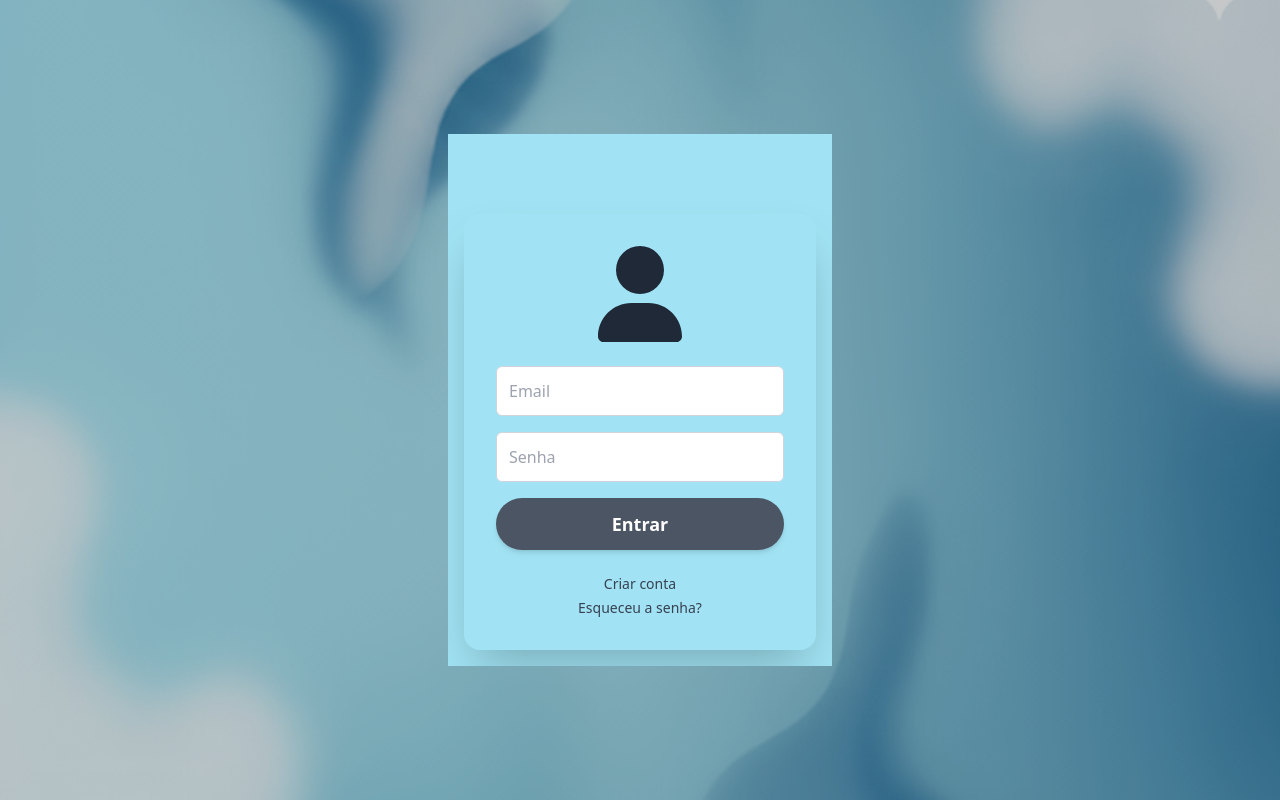
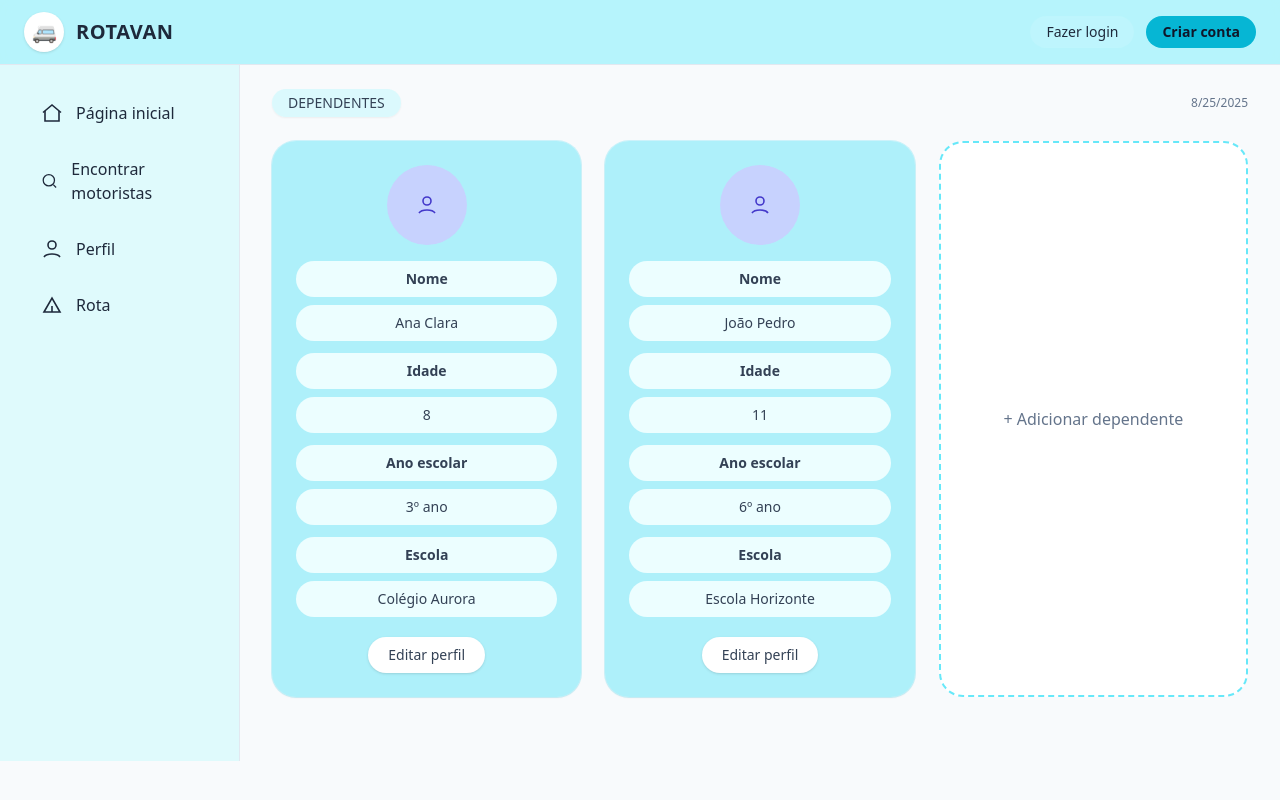
Before and after one commit to pedraofiec/newtcc, a React (Create React App) app: page /#/ in a window 1280 px wide. Built offline with nearby package versions, Linux system fonts and the light colour scheme; no server answers.

Commit message:
homescreen

```diff
--- a/src/App.js
+++ b/src/App.js
@@ -1,28 +1,36 @@
-// src/App.js
 import React from 'react';
+import { HashRouter as Router, Route, Routes } from 'react-router-dom';
+
+// Importa os componentes de cada funcionalidade
+import HomeScreen from './features/home/components/HomeScreen'; // <-- Apenas para testar o HomeScreen
+import SplashScreen from './features/splash/SplashScreen';
 import LoginForm from './features/splash/components/LoginForm';
 import UserTypeSelection from './features/splash/components/UserTypeSelection';
+import ForgotPassword from './features/splash/components/ForgotPassword';
+
+// Importa os componentes de cadastro
 import RegisterResponsible from './features/cadastro/components/RegisterResponsible';
 import RegisterDriver from './features/cadastro/components/RegisterDriver';
 import RegisterSchool from './features/cadastro/components/RegisterSchool';
 import RegisterStudent from './features/cadastro/components/RegisterStudent';
-import SplashScreen from './features/splash/SplashScreen';
-import ForgotPassword from './features/splash/components/ForgotPassword'; // <-- Importe o componente
-import { HashRouter as Router, Route, Routes } from 'react-router-dom';
 
 function App() {
   return (
     <div className="App">
       <Router>
         <Routes>
-          <Route path="/" element={<SplashScreen />} />
+          {/* Para testar o HomeScreen, ele é a primeira rota */}
+          <Route path="/" element={<HomeScreen />} />
+
+          {/* As outras rotas permanecem para quando você precisar delas */}
+          <Route path="/splash" element={<SplashScreen />} />
           <Route path="/login" element={<LoginForm />} />
+          <Route path="/forgot-password" element={<ForgotPassword />} />
           <Route path="/register" element={<UserTypeSelection />} />
           <Route path="/register/responsible" element={<RegisterResponsible />} />
           <Route path="/register/driver" element={<RegisterDriver />} />
           <Route path="/register/school" element={<RegisterSchool />} />
           <Route path="/register/student" element={<RegisterStudent />} />
-          <Route path="/forgot-password" element={<ForgotPassword />} /> {/* <-- Nova rota */}
         </Routes>
       </Router>
     </div>
--- /dev/null
+++ b/src/features/home/components/HomeScreen.js
@@ -0,0 +1,210 @@
+import React, { useEffect, useState } from "react";
+import axios from "axios";
+
+const mockDependents = [
+  { id: 1, nome: "Ana Clara", idade: 8, ano: "3º ano", escola: "Colégio Aurora" },
+  { id: 2, nome: "João Pedro", idade: 11, ano: "6º ano", escola: "Escola Horizonte" },
+];
+
+const Chip = ({ children }) => (
+  <div className="rounded-full bg-cyan-100/70 px-4 py-1 text-sm font-medium text-slate-700 shadow-sm">
+    {children}
+  </div>
+);
+
+const Icon = ({ name }) => {
+  const base = "w-6 h-6";
+  if (name === "home")
+    return (
+      <svg className={base} viewBox="0 0 24 24" fill="none" stroke="currentColor" strokeWidth="1.6">
+        <path d="M3 11.5 12 4l9 7.5" />
+        <path d="M5 10v10h14V10" />
+      </svg>
+    );
+  if (name === "search")
+    return (
+      <svg className={base} viewBox="0 0 24 24" fill="none" stroke="currentColor" strokeWidth="1.6">
+        <circle cx="11" cy="11" r="7" />
+        <path d="m20 20-3.5-3.5" />
+      </svg>
+    );
+  if (name === "user")
+    return (
+      <svg className={base} viewBox="0 0 24 24" fill="none" stroke="currentColor" strokeWidth="1.6">
+        <circle cx="12" cy="8" r="4" />
+        <path d="M4 20c2.5-4 13.5-4 16 0" />
+      </svg>
+    );
+  return (
+    <svg className={base} viewBox="0 0 24 24" fill="none" stroke="currentColor" strokeWidth="1.6">
+      <path d="M4 19l8-14 8 14H4Z" />
+      <path d="M12 13v6" />
+    </svg>
+  );
+};
+
+const DependentCard = ({ d, onEdit }) => (
+  <div className="rounded-3xl bg-cyan-300/50 p-6 shadow-sm ring-1 ring-cyan-400/20">
+    <div className="mx-auto mb-4 flex h-20 w-20 items-center justify-center rounded-full bg-indigo-200 text-indigo-700">
+      <Icon name="user" />
+    </div>
+    <div className="space-y-3">
+      <div className="text-center text-slate-700">
+        <div className="mb-2 rounded-full bg-cyan-50 px-4 py-2 text-sm font-semibold">Nome</div>
+        <div className="rounded-full bg-cyan-50 px-4 py-2 text-sm">{d?.nome ?? "—"}</div>
+      </div>
+      <div className="text-center text-slate-700">
+        <div className="mb-2 rounded-full bg-cyan-50 px-4 py-2 text-sm font-semibold">Idade</div>
+        <div className="rounded-full bg-cyan-50 px-4 py-2 text-sm">{d?.idade ?? "—"}</div>
+      </div>
+      <div className="text-center text-slate-700">
+        <div className="mb-2 rounded-full bg-cyan-50 px-4 py-2 text-sm font-semibold">Ano escolar</div>
+        <div className="rounded-full bg-cyan-50 px-4 py-2 text-sm">{d?.ano ?? "—"}</div>
+      </div>
+      <div className="text-center text-slate-700">
+        <div className="mb-2 rounded-full bg-cyan-50 px-4 py-2 text-sm font-semibold">Escola</div>
+        <div className="rounded-full bg-cyan-50 px-4 py-2 text-sm">{d?.escola ?? "—"}</div>
+      </div>
+      <div className="pt-2 text-center">
+        <button
+          onClick={() => onEdit(d.id)}
+          className="rounded-full bg-white px-5 py-2 text-sm font-medium text-slate-700 shadow hover:shadow-md hover:brightness-105 focus:outline-none"
+        >
+          Editar perfil
+        </button>
+      </div>
+    </div>
+  </div>
+);
+
+function HomeScreen() {
+  const [openNav, setOpenNav] = useState(false);
+  const [loading, setLoading] = useState(true);
+  const [dependentes, setDependentes] = useState([]);
+  const [error, setError] = useState(null);
+
+  useEffect(() => {
+    let mounted = true;
+    (async () => {
+      try {
+        const res = await axios.get("/api/dependents");
+        if (mounted) setDependentes(res.data);
+      } catch (e) {
+        if (mounted) setDependentes(mockDependents);
+      } finally {
+        if (mounted) setLoading(false);
+      }
+    })();
+    return () => {
+      mounted = false;
+    };
+  }, []);
+
+  const handleEdit = async (id) => {
+    try {
+      await axios.patch(`/api/dependents/${id}`, { touchedAt: new Date().toISOString() });
+      alert(`Editar dependente #${id}`);
+    } catch {
+      alert(`Editar dependente #${id}`);
+    }
+  };
+
+  return (
+    <div className="min-h-screen bg-slate-50 text-slate-800">
+      {/* Header */}
+      <header className="sticky top-0 z-30 w-full border-b border-slate-200 bg-cyan-200/80 backdrop-blur">
+        <div className="mx-auto flex max-w-7xl items-center justify-between px-4 py-3 md:px-6">
+          <div className="flex items-center gap-3">
+            <div className="flex h-10 w-10 items-center justify-center rounded-full bg-white shadow">
+              <span className="text-xl">🚐</span>
+            </div>
+            <span className="text-xl font-semibold tracking-wide text-slate-800">ROTAVAN</span>
+          </div>
+          <div className="flex items-center gap-3">
+            <button className="rounded-full bg-white/10 px-4 py-1.5 text-sm text-slate-800 hover:bg-white/20">Fazer login</button>
+            <button className="rounded-full bg-cyan-500 px-4 py-1.5 text-sm font-semibold text-slate-900 hover:brightness-110">Criar conta</button>
+            <button
+              onClick={() => setOpenNav((v) => !v)}
+              className="rounded-lg p-2 ring-1 ring-slate-300 md:hidden"
+              aria-label="Abrir menu"
+            >
+              <svg className="h-6 w-6" viewBox="0 0 24 24" fill="none" stroke="currentColor" strokeWidth="1.8">
+                <path d="M4 6h16M4 12h16M4 18h16" />
+              </svg>
+            </button>
+          </div>
+        </div>
+      </header>
+
+      <div className="mx-auto grid max-w-7xl grid-cols-1 md:grid-cols-[240px_1fr]">
+        {/* Sidebar */}
+        <aside className={`border-r border-slate-200 bg-cyan-100/60 md:block ${openNav ? "block" : "hidden"} md:sticky md:top-[68px]`}>
+          <nav className="flex flex-col gap-2 p-4 md:p-6">
+            <a href="#" className="flex items-center gap-3 rounded-xl px-4 py-3 hover:bg-white">
+              <Icon name="home" />
+              <span>Página inicial</span>
+            </a>
+            <a href="#" className="flex items-center gap-3 rounded-xl px-4 py-3 hover:bg-white">
+              <Icon name="search" />
+              <span>Encontrar motoristas</span>
+            </a>
+            <a href="#" className="flex items-center gap-3 rounded-xl px-4 py-3 hover:bg-white">
+              <Icon name="user" />
+              <span>Perfil</span>
+            </a>
+            <a href="#" className="flex items-center gap-3 rounded-xl px-4 py-3 hover:bg-white">
+              <Icon name="route" />
+              <span>Rota</span>
+            </a>
+          </nav>
+        </aside>
+
+        {/* Main */}
+        <main className="px-4 pb-16 pt-6 md:px-8">
+          <div className="mb-6 flex flex-wrap items-center justify-between gap-3">
+            <Chip>DEPENDENTES</Chip>
+            <div className="text-xs text-slate-500">{new Date().toLocaleDateString()}</div>
+          </div>
+
+          {loading ? (
+            <div className="py-12 text-center text-slate-500">Carregando…</div>
+          ) : error ? (
+            <div className="rounded-md bg-red-50 p-4 text-red-700">{error}</div>
+          ) : (
+            <div className="grid gap-6 sm:grid-cols-2 lg:grid-cols-3">
+              {dependentes.map((d) => (
+                <DependentCard key={d.id} d={d} onEdit={handleEdit} />
+              ))}
+              {/* Add card */}
+              <button className="flex min-h-[340px] items-center justify-center rounded-3xl border-2 border-dashed border-cyan-300 bg-white p-6 text-slate-500 hover:bg-cyan-50">
+                + Adicionar dependente
+              </button>
+            </div>
+          )}
+        </main>
+      </div>
+
+      {/* Mobile bottom bar */}
+      <div className="fixed inset-x-0 bottom-0 z-30 flex items-center justify-around border-t border-slate-200 bg-white px-4 py-2 md:hidden">
+        <button className="flex flex-col items-center text-xs">
+          <Icon name="home" />
+          Início
+        </button>
+        <button className="flex flex-col items-center text-xs">
+          <Icon name="search" />
+          Motoristas
+        </button>
+        <button className="flex flex-col items-center text-xs">
+          <Icon name="user" />
+          Perfil
+        </button>
+        <button className="flex flex-col items-center text-xs">
+          <Icon name="route" />
+          Rota
+        </button>
+      </div>
+    </div>
+  );
+}
+
+export default HomeScreen;
--- a/src/features/splash/SplashScreen.js
+++ b/src/features/splash/SplashScreen.js
@@ -1,22 +1,29 @@
-import React from 'react';
-import LoginForm from './components/LoginForm';
-import Fundo1 from './components/assets/Fundo1.png'; // <-- Importe a imagem
+// src/features/splash/components/SplashScreen.js
+import React, { useEffect } from 'react';
+import { useNavigate } from 'react-router-dom';
+import Fundo from './components/assets/Fundo1.png';
 
 const SplashScreen = () => {
+  const navigate = useNavigate();
+
+  useEffect(() => {
+    // Redireciona para a tela de login após 3 segundos
+    const timer = setTimeout(() => {
+      navigate('/login');
+    }, 3000); // 3000ms = 3 segundos
+
+    return () => clearTimeout(timer); // Limpa o timer se o componente for desmontado
+  }, [navigate]);
+
   return (
     <div
       className="relative flex items-center justify-center min-h-screen bg-cover bg-center"
       style={{
-        backgroundImage: `url(${Fundo1})` // <-- Use a variável aqui
+        backgroundImage: `url(${Fundo})`
       }}
     >
-      {/* Overlay com opacidade de 0.5 */}
-      <div className="absolute inset-0 bg-black opacity-20"></div>
-
-      {/* Formulário sobreposto com z-index para ficar acima do overlay */}
-      <div className="relative z-10 w-full max-w-sm">
-        <LoginForm/>
-      </div>
+      {/* Adiciona um overlay para escurecer a imagem de fundo */}
+      <div className="absolute inset-0 bg-black opacity-50"></div>
     </div>
   );
 };
```
